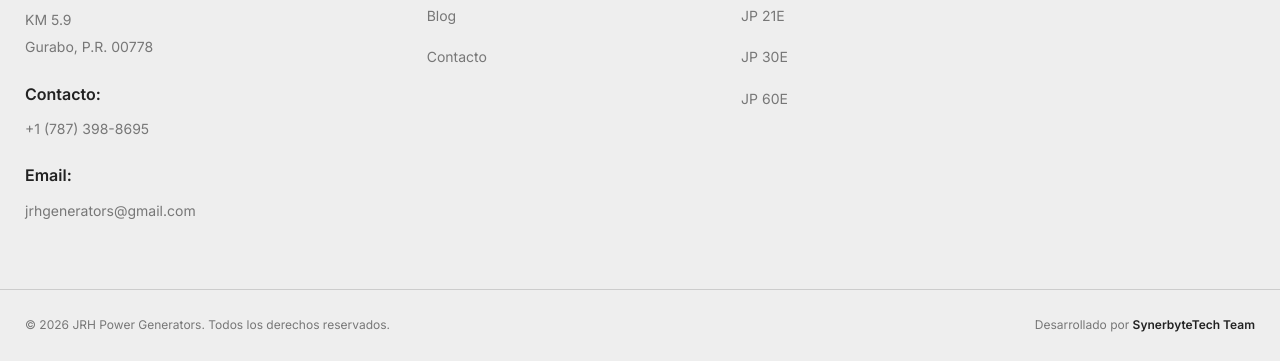
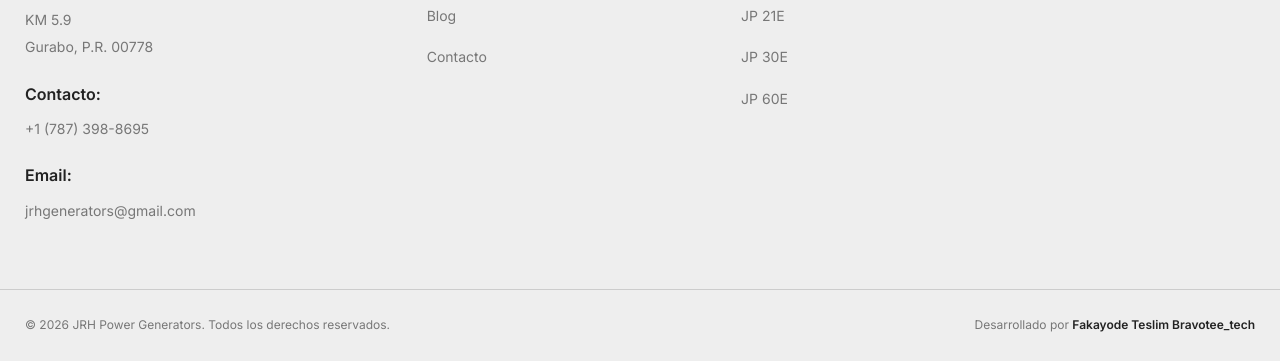
Before and after one commit to tesmani/JRHPowerGenerator, a plain HTML site: page index.html in a window 1280 px wide. Shown: the part 8594-8955 px from the top of the page. Drawn offline with Linux system fonts and the light colour scheme.

Commit message:
Update index.html

```diff
--- a/index.html
+++ b/index.html
@@ -1583,7 +1583,7 @@
                 <p>
                     Desarrollado por
                     <a href="#" target="_blank" rel="noopener noreferrer">
-                        SynerbyteTech Team
+                        Fakayode Teslim Bravotee_tech
                     </a>
                 </p>
 
```
